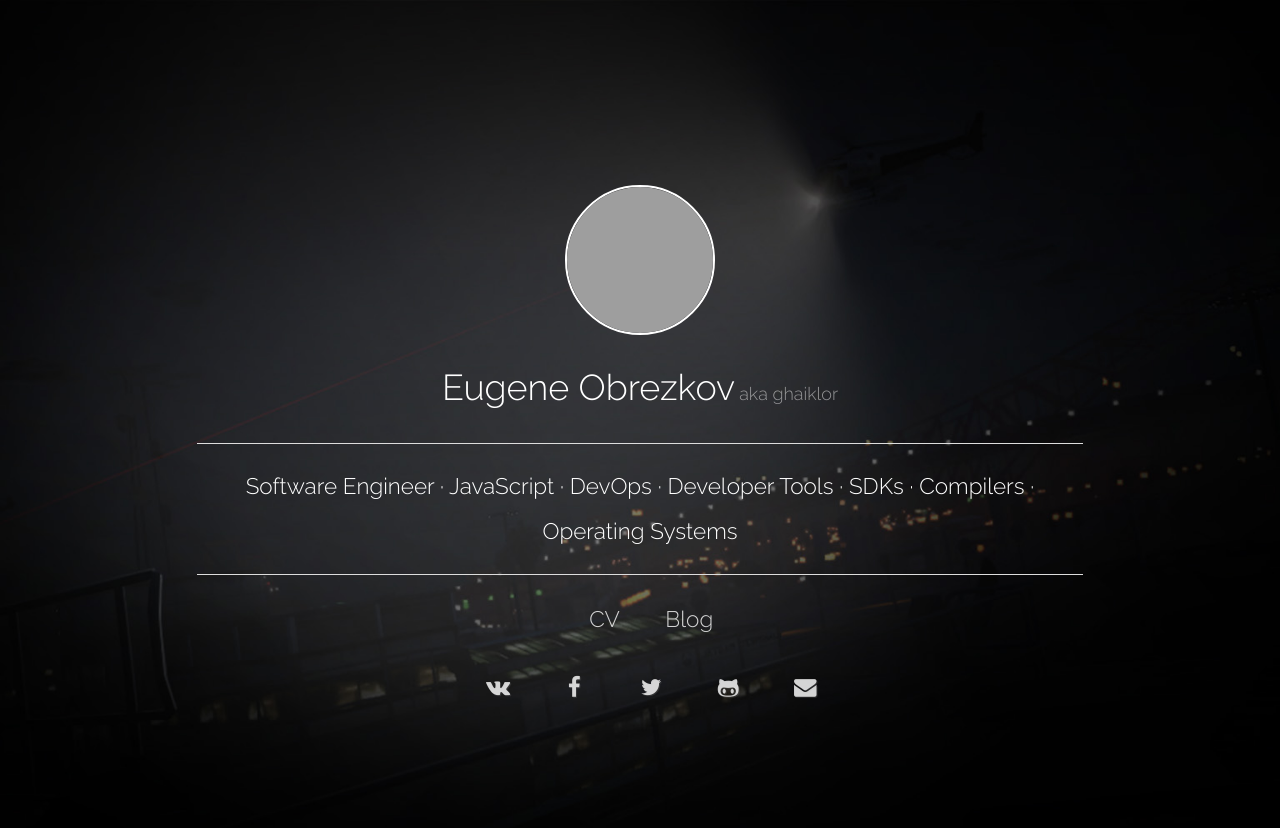
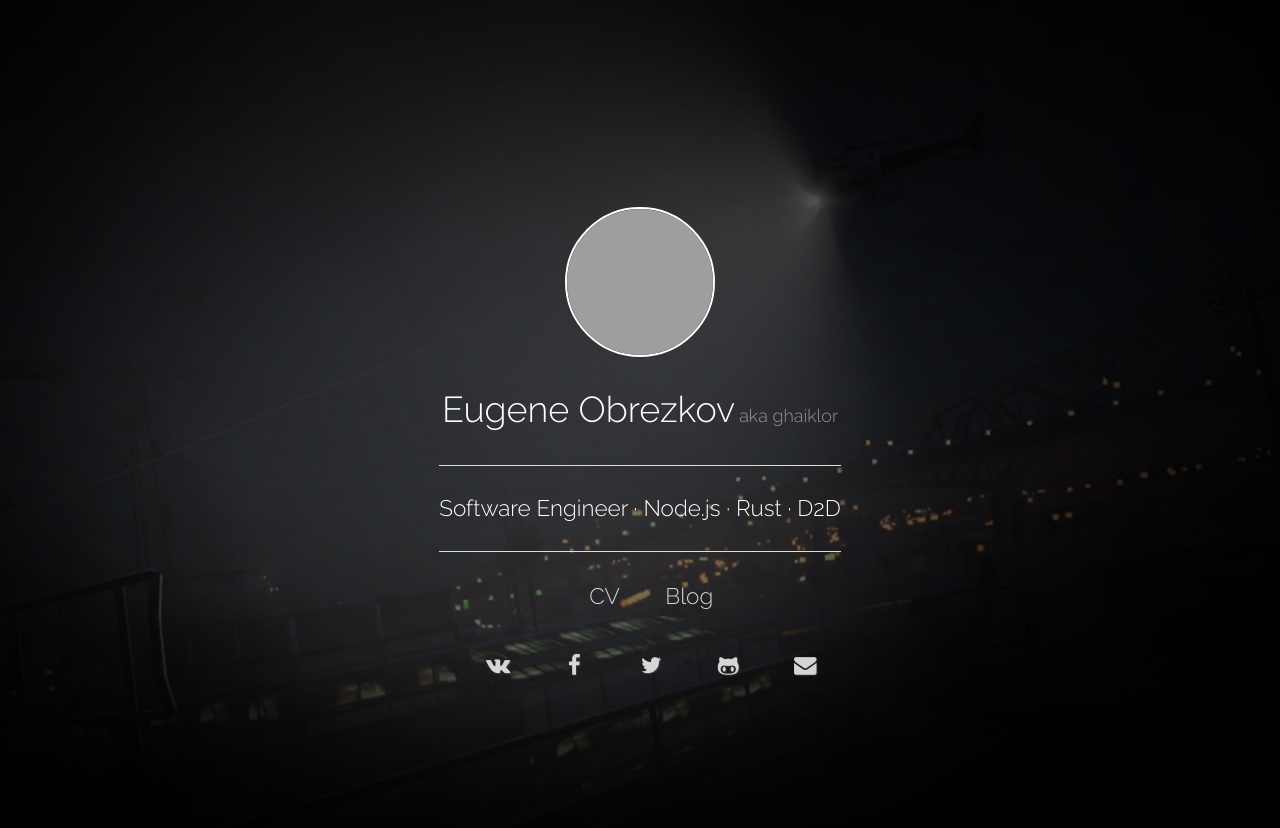
Before and after one commit to ghaiklor/ghaiklor.com, a Jekyll site: the page built from index.html, in a window 1280 px wide. Shown: the top 828 px of the page. Built offline with Jekyll 4.4.1, drawn with Linux system fonts in a browser that asks for light colours; grey boxes are pictures that could not be loaded.

Commit message:
Update _config.yml

```diff
--- a/_config.yml
+++ b/_config.yml
@@ -1,5 +1,5 @@
 # Base configuration
 title: Eugene Obrezkov aka ghaiklor
-description: Software Engineer · JavaScript · DevOps · Developer Tools · SDKs · Compilers · Operating Systems
+description: Software Engineer · Node.js · Rust · D2D
 keywords: Eugene Obrezkov, Eugene, Obrezkov, ghaiklor, JavaScript, NodeJS, DevOps, Compilers, Interpreters, Operating Systems
 url: http://ghaiklor.com
```
